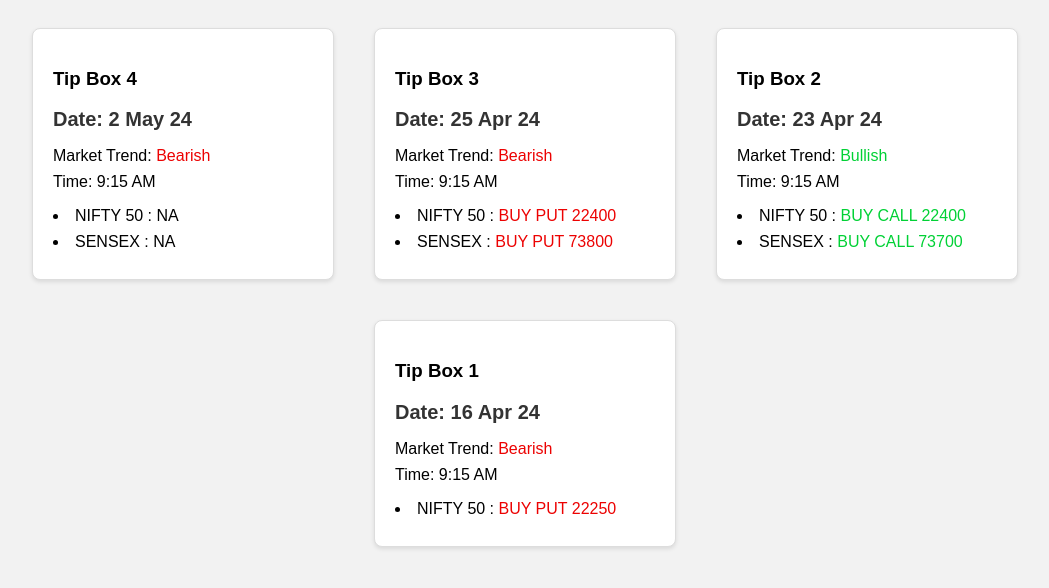
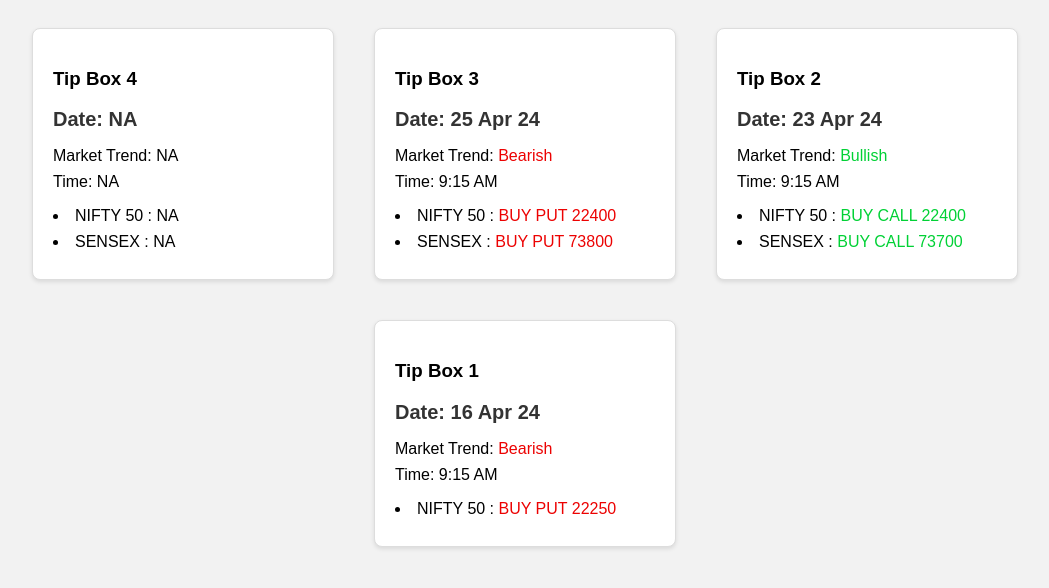
Before and after one commit to right2226/TradeList, a plain HTML site: page tips.html in a window 1280 px wide. Shown: the whole page, without its empty margins (115-1164 px from the left). Drawn offline with Linux system fonts and the light colour scheme; a script that the page names is missing.

Commit message:
Update tips.html

```diff
--- a/tips.html
+++ b/tips.html
@@ -15,13 +15,13 @@
     <div class="box">
         <div class="content">
           <h3>Tip Box 4</h3>
-          <h2> Date: 2 May 24 </h2>
+          <h2> Date: NA </h2>
           <ul>
-            <li>Market Trend: <span class="bear">Bearish</span></li>
-            <li>Time: 9:15 AM</li>
+            <li>Market Trend: <span class=" "> NA </span></li>
+            <li>Time: NA </li>
           </ul>
-            <li>NIFTY 50 : <span class="bear."> NA </span> </li>
-            <li>SENSEX : <span class="bear."> NA </span> </li>
+            <li>NIFTY 50 : <span class=" "> NA </span> </li>
+            <li>SENSEX : <span class=" "> NA </span> </li>
           </div>
     </div>
 
```
